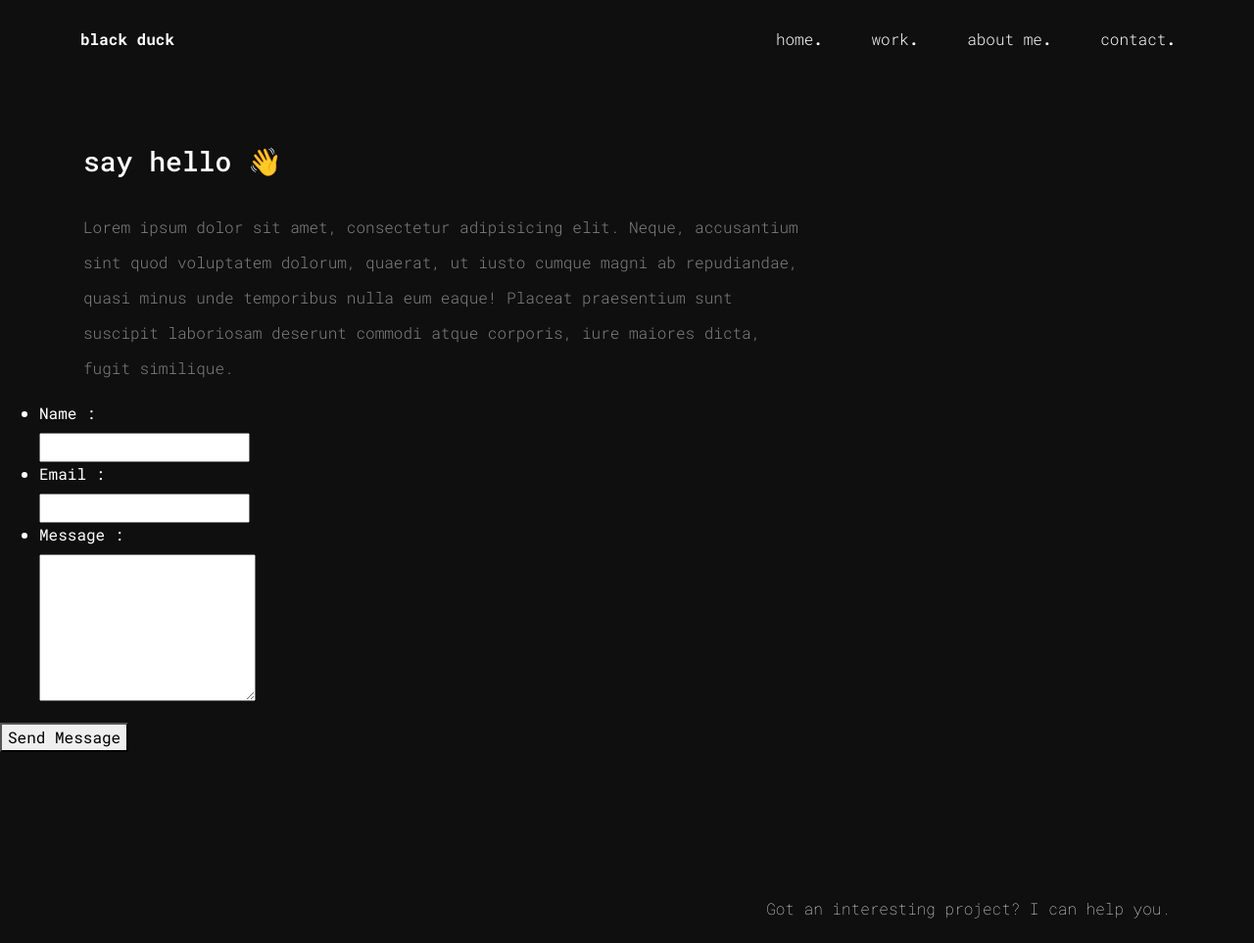
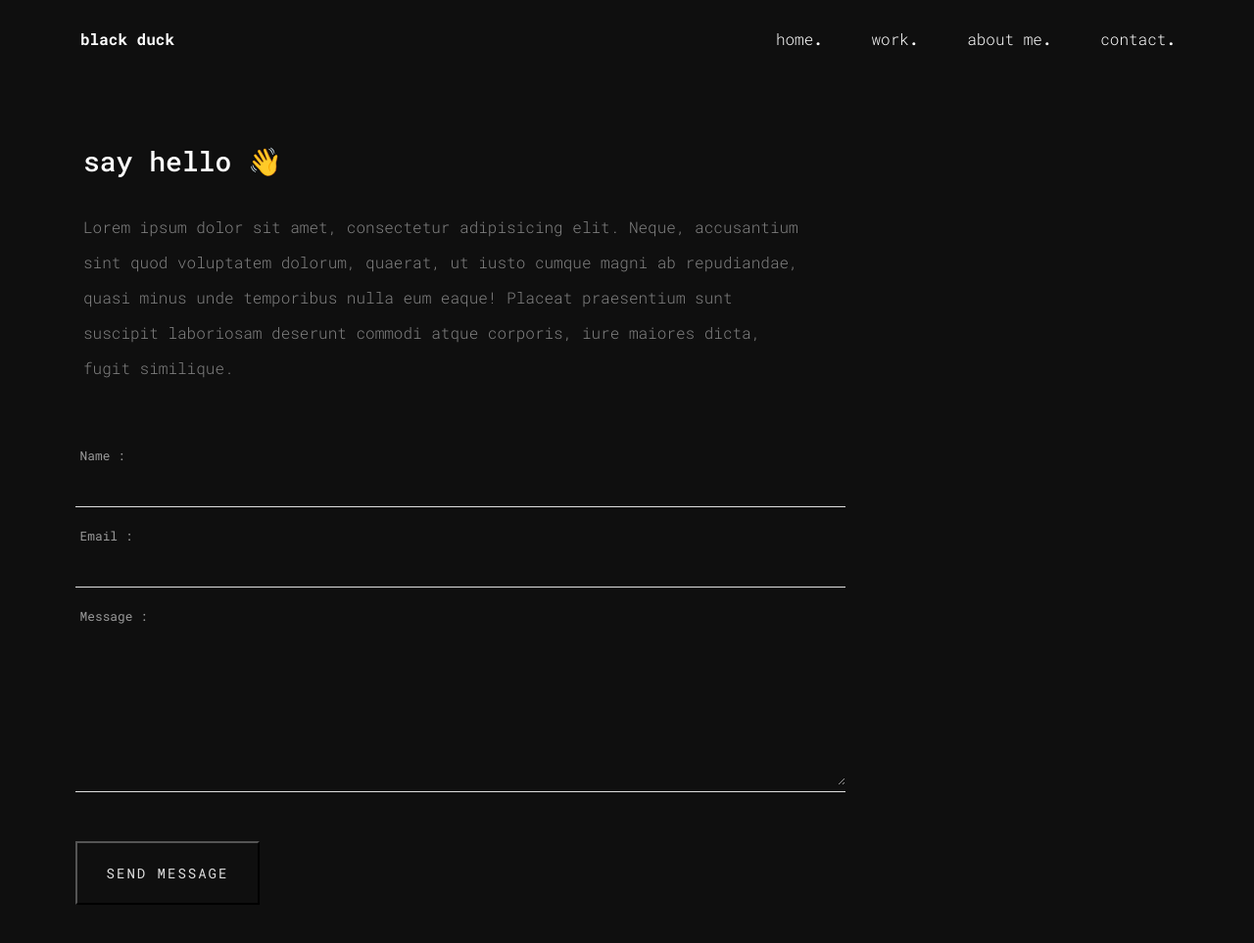
Before and after one commit to Czar93/WebPortfolio, a plain HTML site: page contact.html in a window 1280 px wide. Shown: the top 963 px of the page at 98% size. Drawn offline with nearby package versions, Linux system fonts and the light colour scheme.

Commit message:
adding CSS for contact page

```diff
--- a/contact.html
+++ b/contact.html
@@ -57,12 +57,12 @@
                 <li><a href="contact.html">contact<span>.</span></a></li>
             </ul>
         </div>
+
         <!--------------- navbar ends here --------------->
 
         <div class="whitespace"></div>
 
-        <!--------------- hero  section starts here --------------->
-
+        <!--------------- hero section starts here say hello 👋 --------------->
         <div class="container">
             <div class="hero-content">
                 <br><br>
@@ -70,55 +70,56 @@
                 <div class="row">
                     <div class="col-lg-8">
 
-                        <h3 class="wow fadeInUp" data-wow-delay="1s">say hello 👋</h3> <br>
+                        <h3 class="wow fadeInUp" data-wow-delay="1s">say hello 👋</h3><br>
                         <p class="wow fadeInUp" data-wow-delay="1.2s">Lorem ipsum dolor sit amet, consectetur
-                            adipisicing
-                            elit. Neque, accusantium sint quod voluptatem dolorum, quaerat, ut iusto cumque magni ab
-                            repudiandae, quasi minus unde temporibus nulla eum eaque! Placeat praesentium sunt suscipit
-                            laboriosam deserunt commodi atque corporis, iure maiores dicta, fugit similique.</p>
+                            adipisicing elit. Neque, accusantium sint quod voluptatem dolorum, quaerat, ut iusto cumque
+                            magni ab repudiandae, quasi minus unde temporibus nulla eum eaque! Placeat praesentium sunt
+                            suscipit laboriosam deserunt commodi atque corporis, iure maiores dicta, fugit similique.
+                        </p>
 
                     </div>
                 </div>
             </div>
         </div>
-
         <!--------------- hero section ends here --------------->
 
         <!-- <div class="whitespace"></div> -->
 
         <!--------------- form section starts here --------------->
-
-        <div class="conteiner-fluid">
+        <div class="container">
             <div class="row">
                 <div class="col-lg-8">
-                    <form name="contact-form" id="contact-form" method="post " action="">
+                    <form name="contact-form" id="contact-form" method="post" action="">
 
                         <ul>
 
                             <li class="wow fadeInUp" data-wow-delay="1.4s">
-                                <label for="contact-name">Name : </label>
+                                <label for="contact-name">Name :</label>
                                 <div class="textarea">
                                     <input type="text" name="contact-name" id="contact-name" value="" required>
                                 </div>
                             </li>
+
                             <li class="wow fadeInUp" data-wow-delay="1.6s">
-                                <label for="contact-email">Email : </label>
+                                <label for="contact-email">Email :</label>
                                 <div class="textarea">
                                     <input type="email" name="contact-email" id="contact-email" value="" required>
                                 </div>
                             </li>
-                            <li class="wow fadeInUp" data-wow-delay="1.8s">
-                                <label for="contact-project">Message : </label>
+
+                            <li class="wow fadeInUp" data-wow-delay="1.6s">
+                                <label for="contact-project">Message :</label>
                                 <div class="textarea">
-                                    <textarea type="text" name="contact-project" id="contact-project" value="" rows="6"
-                                        required></textarea>
+                                    <textarea type="textarea" name="contact-project" id="contact-project" rows="6"
+                                        value="" required>
+                                      </textarea>
                                 </div>
                             </li>
 
                         </ul>
 
                         <button type="submit" name="contact-submit" id="contact-submit" class="send wow fadeInUp"
-                            data-wow-delay="2.2s">Send
+                            data-wow-delay="1.6s">Send
                             Message</button>
 
                     </form>
@@ -130,6 +131,7 @@
 
         <div class="whitespace"></div>
 
+        <!--------------- footer starts here --------------->
         <div class="footer">
             <div class="container">
                 <br><br>
@@ -172,7 +174,10 @@
             </div>
             <!--------------- footer ends here --------------->
 
+            <br><br><br><br>
 
+
+            <br><br><br><br>
 
         </div>
         <!--------------- Scripts --------------->
--- a/css/style.css
+++ b/css/style.css
@@ -481,3 +481,76 @@ color: #fff;
     background-size: cover;
     filter: brightness(0.7) grayscale(0.7);
 }
+
+/*--------------- contact form --------------- */
+
+#contact-form {
+    margin: 5% -8%;
+}
+
+#contact-form ul {
+    list-style: none;
+    border-radius: 5px;
+    margin-bottom: 40px;
+}
+
+#contact-form li {
+    padding: 10px;
+}
+
+#contact-form li:last-of-type {
+    border-bottom: none;
+}
+
+#contact-form label {
+    display: block;
+    font-size: .8em;
+    color: #999;
+    padding-left: 5px;
+}
+
+#contact-form input, #contact-form textarea {
+    width: 100%;
+    padding: 5px;
+    border: none;
+    resize: vertical;
+    background: transparent;
+    color: #fff;
+    font-weight: bolder;
+}
+
+input:focus {
+    outline: none;
+    border: none;
+}
+
+textarea:focus {
+    outline: none;
+    border: none;
+}
+
+.textarea {
+    border-bottom: 1px solid #dfdfdf;
+}
+
+.send {
+    margin-left: 50px;
+    text-transform: uppercase;
+    padding: 20px 30px;
+    background: transparent;
+    color: #dfdfdf;
+    font-size: 14px;
+    letter-spacing: 2px;
+}
+
+.send:hover {
+    background: #dfdfdf;
+    color: #101010;
+}
+
+@media(max-width: 768px) {
+    #contact-form {
+          margin: 5% -8%;
+          width: 98%;
+    }
+}
```
